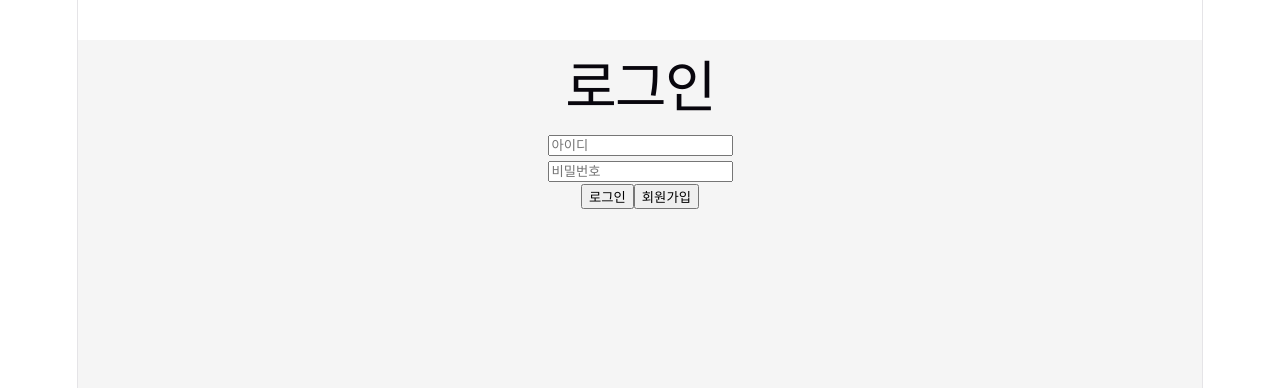
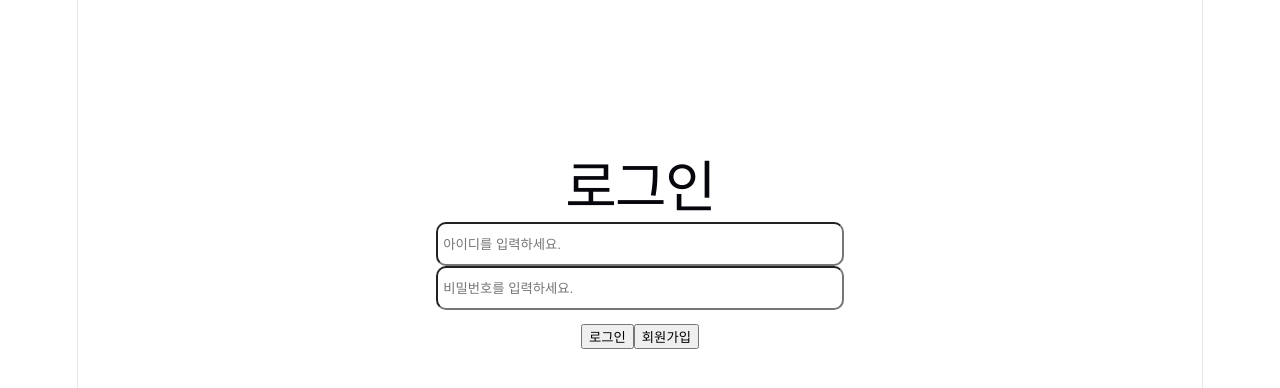
Before and after one commit to ycs3858/FullStack_Project, a React app in the folder frontend/: page / in a window 1280 px wide. Shown: the part 110-498 px from the top of the page. Built offline with nearby package versions, Linux system fonts and the light colour scheme; the HTML template or start-up script is replaced by a standard one.

Commit message:
Add Login_page CSS

```diff
--- a/frontend/src/Login.css
+++ b/frontend/src/Login.css
@@ -1,13 +1,29 @@
-.main_content{
+.main_container {
     display: flex;
     justify-content: center;
     align-items: center;
     height: 100vh;
 }
 
+.main_content{
+    width: 50%;
+    height: 300px;
+}
 
-.main_container {
-    width: 100%;
-    height: 500px;
-    background: #f5f5f5;
+.Logo_img{
+    height: 50px;
+    height: 50px;
 }
+
+.input_login{
+    height: 100px;
+}
+
+.input_login input{
+    width: 70%;
+    height: 30px;
+    padding: 5px;
+    justify-content: center;
+    align-items: center;
+    border-radius: 10px;
+}
--- a/frontend/src/Login.jsx
+++ b/frontend/src/Login.jsx
@@ -81,35 +81,36 @@ function Login() {
   }, []);
 
   return (
-    <div className="main_content">
       <div className="main_container">
+
+        <div className = "main_content">
+
+          <div className ="Logo_img">
             <h1>로그인</h1>
+          </div>
 
           <div className = 'input_login'>
+
+            <div className = 'input_id'>
             {/* 아이디 입력창 */}
               <input
                 type="text"
-            placeholder="아이디"
+                placeholder="아이디를 입력하세요."
                 value={id}
                 onChange={(e) => setId(e.target.value)} // 입력 시 상태 업데이트
               />
-          <br/>
+            </div>
 
+            <div className="input_pw">
               {/* 비밀번호 입력창 */}
               <input
                 type="password"
-            placeholder="비밀번호"
+                placeholder="비밀번호를 입력하세요."
                 value={password}
                 onChange={(e) => setPassword(e.target.value)}
               />
             </div>
 
-        <div className = 'button_list'>
-          {/* 로그인 버튼 */}
-          <button onClick = {handleLogin}> 로그인 </button>
-
-          {/* 회원가입 버튼 */}
-          <button onClick = {() => navigate("/signup")}> 회원가입 </button>
           </div>
 
           {/* 로그인 결과 메시지 출력 */}
@@ -120,7 +121,17 @@ function Login() {
           >
             {message}
           </p>
+
+          <div className = 'button_list'>
+            {/* 로그인 버튼 */}
+            <button onClick = {handleLogin}> 로그인 </button>
+
+            {/* 회원가입 버튼 */}
+            <button onClick = {() => navigate("/signup")}> 회원가입 </button>
           </div>
+
+        </div>
+
       </div>
   );
 }
```
Lines whose indentation alone changed are shown as unchanged.
